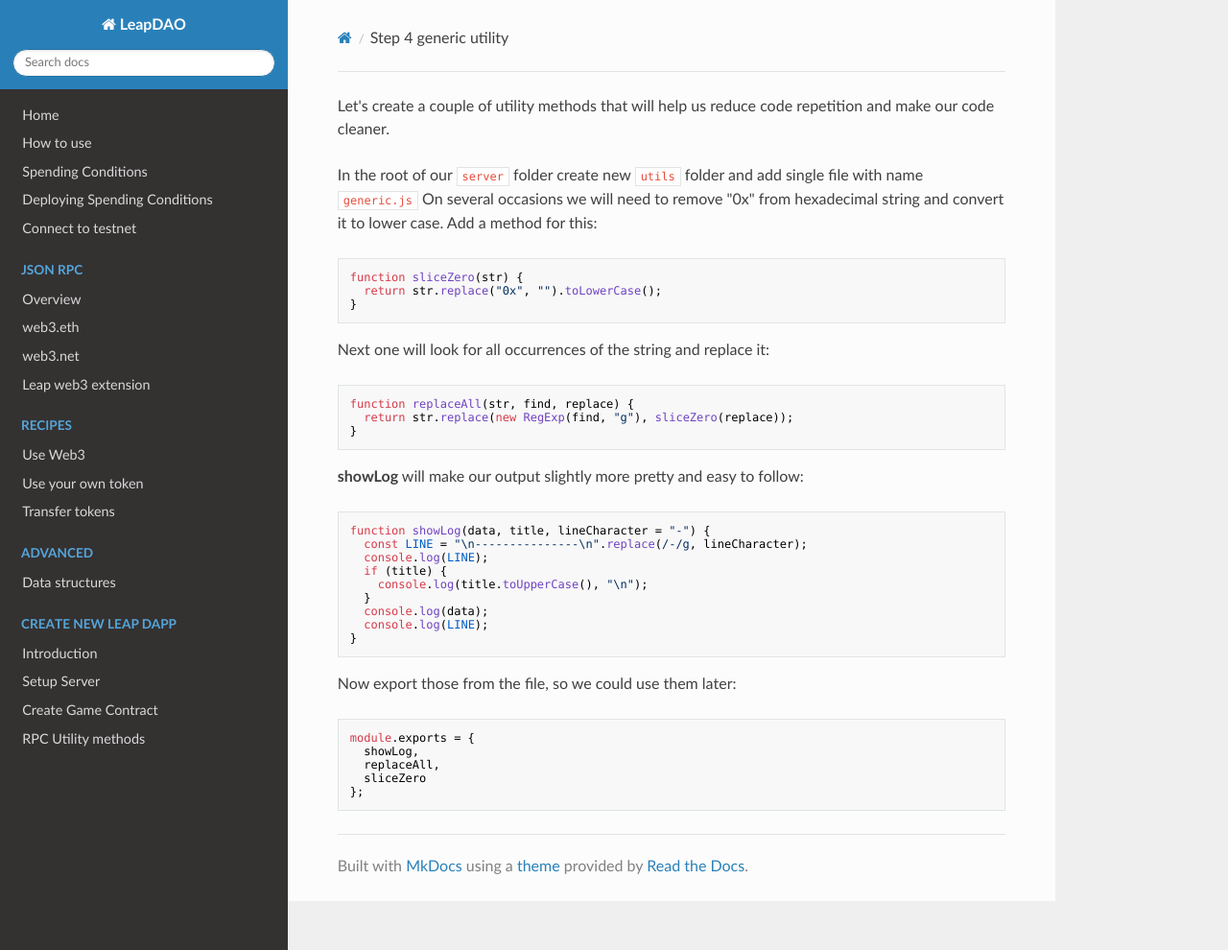
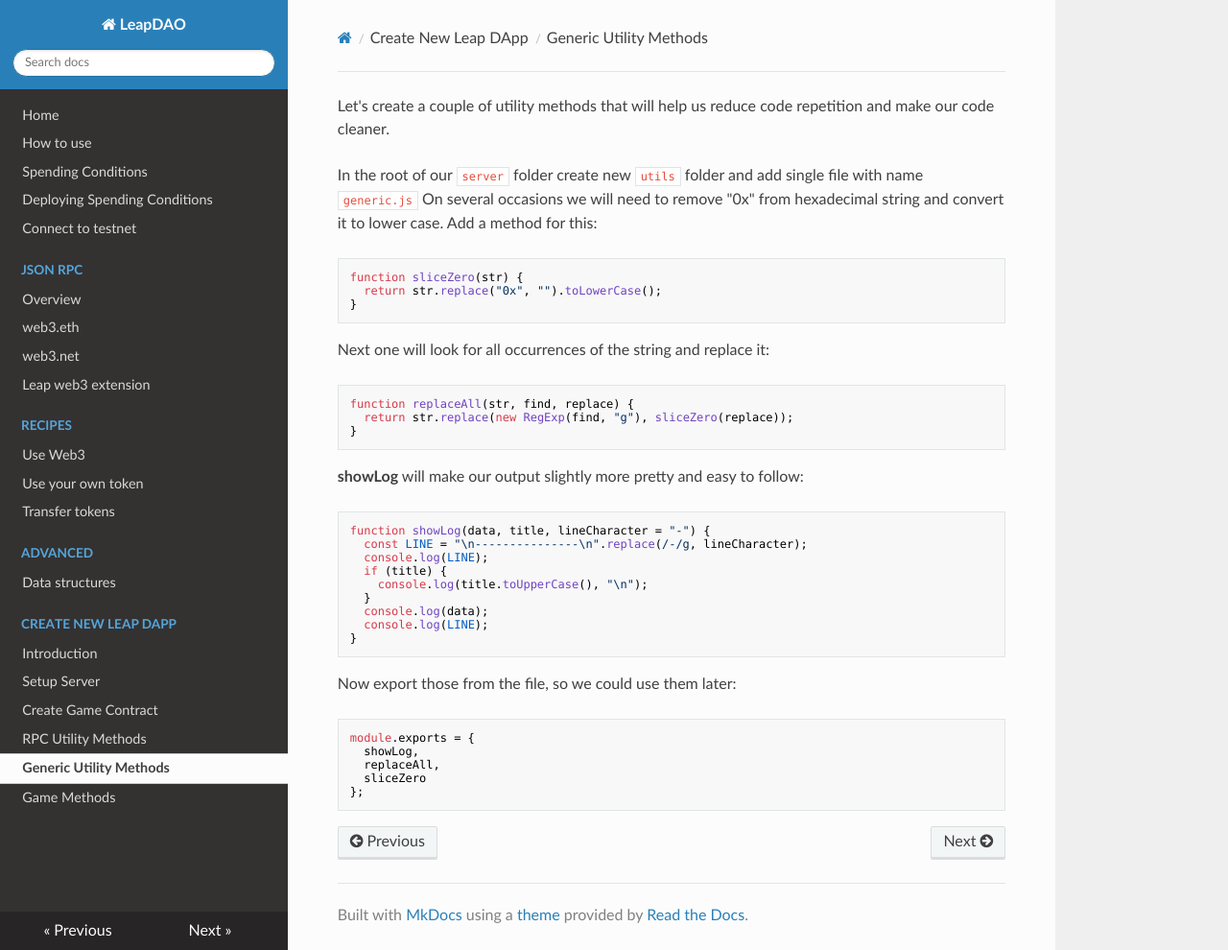
Before and after one commit to leapdao/docs, an MkDocs documentation site: the page built from docs/tutorials/new-dapp/step-4-generic-utility.md, in a window 1280 px wide and 990 px high. Shown: the whole window at 96% size. Built offline with MkDocs 1.6.1, drawn with Linux system fonts in a browser that asks for light colours; nearby versions of some CDN libraries.

Commit message:
Update menu items

```diff
--- a/mkdocs.yml
+++ b/mkdocs.yml
@@ -22,4 +22,6 @@ nav:
       - 'Introduction':   'tutorials/new-dapp/intro.md'
       - 'Setup Server': 'tutorials/new-dapp/step-1-server.md'
       - 'Create Game Contract': 'tutorials/new-dapp/step-2-contract.md'
-      - 'RPC Utility methods': 'tutorials/new-dapp/step-3-rpc.md'
+      - 'RPC Utility Methods': 'tutorials/new-dapp/step-3-rpc.md'
+      - 'Generic Utility Methods': 'tutorials/new-dapp/step-4-generic-utility.md'
+      - 'Game Methods': 'tutorials/new-dapp/step-5-game.md'
```
